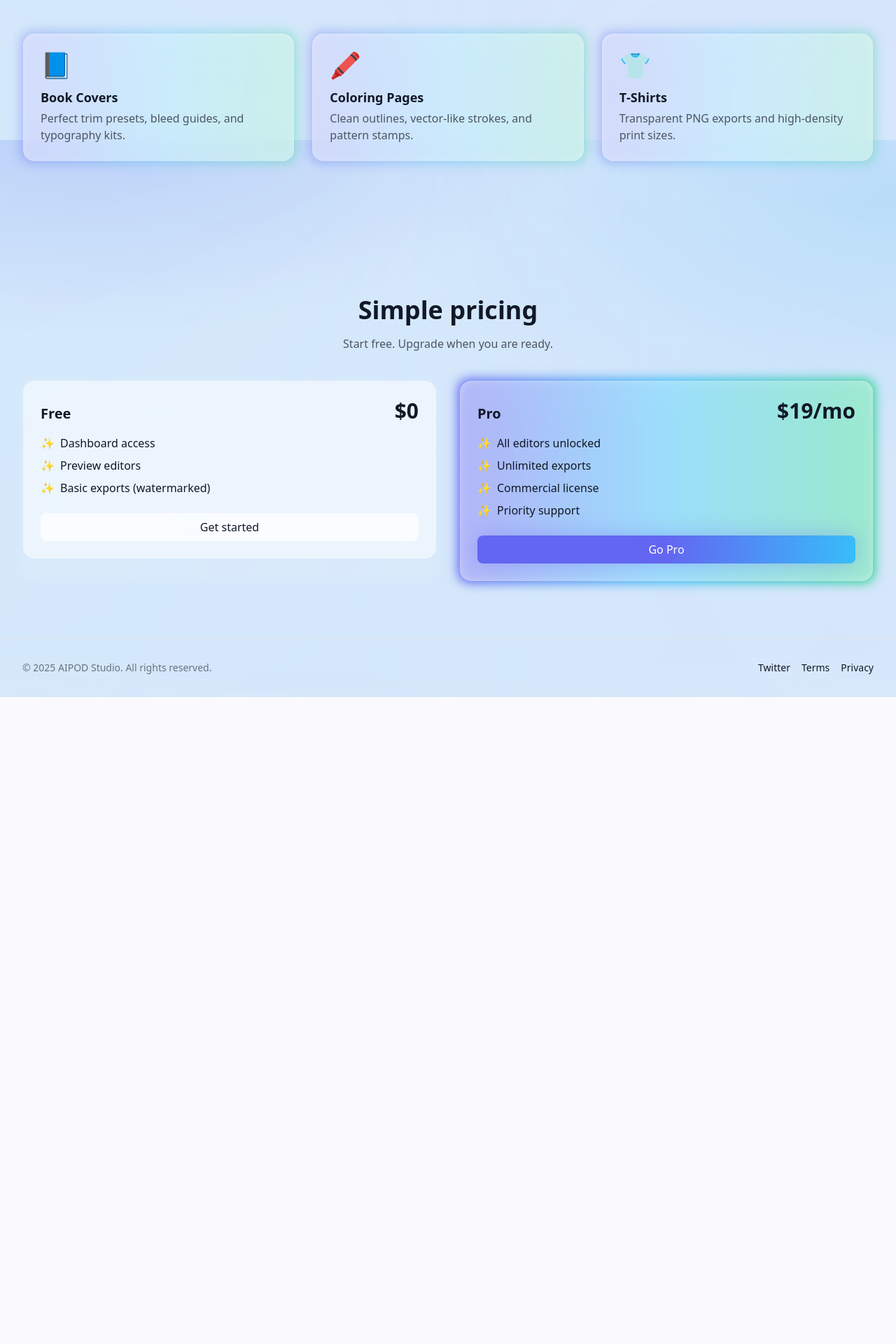
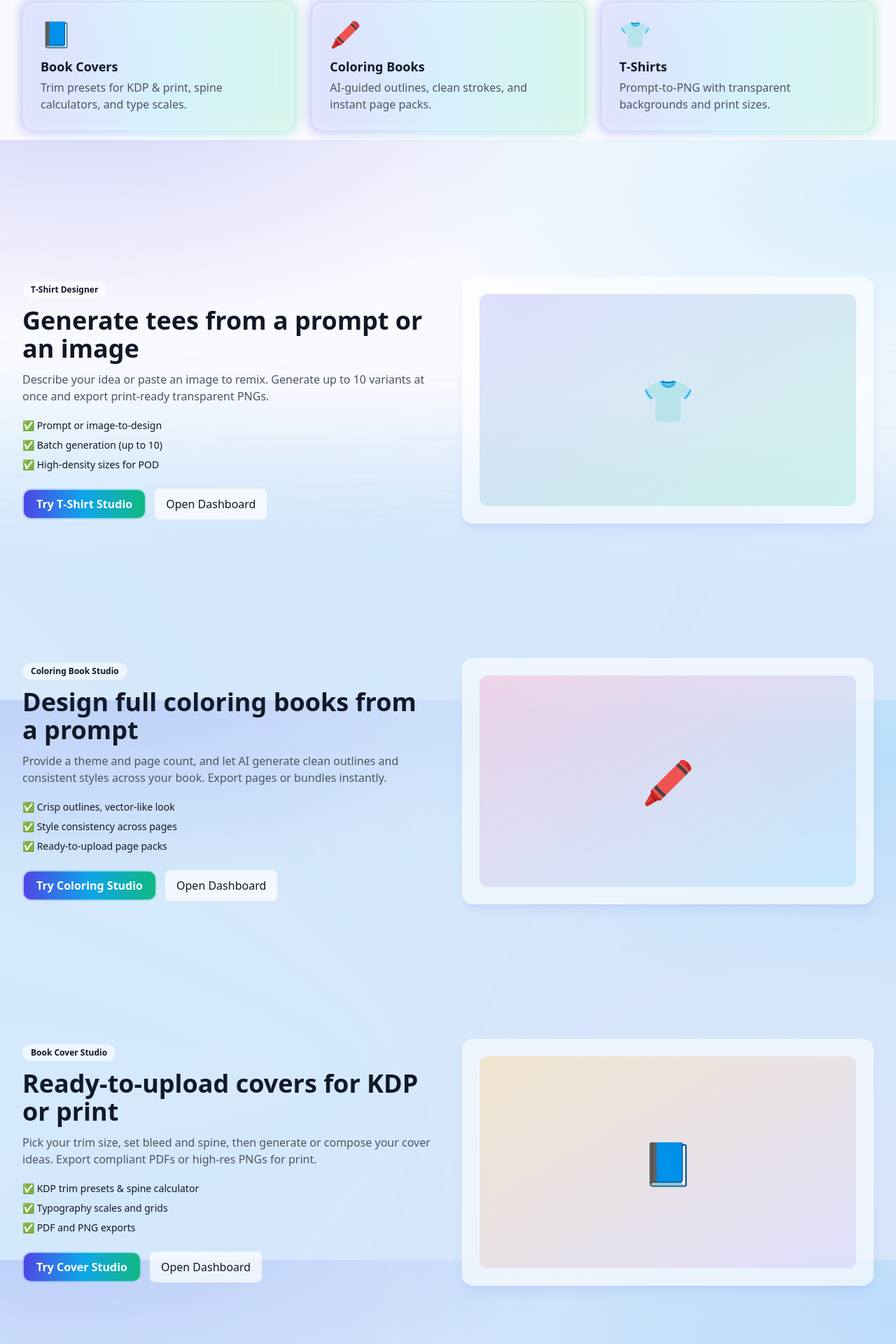
Before and after one commit to larbito/AIPOD, a Next.js app: page / in a window 1280 px wide. Shown: the part 600-2520 px from the top of the page at 70% size. Before the commit the page ends 1596 px from the top, so only its background shows below. Built offline with nearby package versions, Linux system fonts and the light colour scheme; no server answers.

Commit message:
Redesign homepage: new sections (About, T‑Shirt, Coloring, Book Cover, Why Us, CTA, FAQ). Simplify auth: login/register accept any input and redirect to dashboard.

```diff
--- a/app/api/auth/login/route.ts
+++ b/app/api/auth/login/route.ts
@@ -3,8 +3,7 @@ import { setUserCookie } from '@/lib/auth'
 
 export async function POST(request: Request) {
   const data = await request.json().catch(() => ({}))
-  const email = (data?.email || '').toString().trim().toLowerCase()
-  if (!email || !email.includes('@')) return NextResponse.json({ error: 'Invalid email' }, { status: 400 })
-  await setUserCookie({ email, isPro: false })
+  const email = (data?.email || '').toString().trim() || 'guest@aipod.local'
+  await setUserCookie({ email: email.toLowerCase(), isPro: false })
   return NextResponse.json({ ok: true })
 }
--- a/app/api/auth/register/route.ts
+++ b/app/api/auth/register/route.ts
@@ -3,8 +3,7 @@ import { setUserCookie } from '@/lib/auth'
 
 export async function POST(request: Request) {
   const data = await request.json().catch(() => ({}))
-  const email = (data?.email || '').toString().trim().toLowerCase()
-  if (!email || !email.includes('@')) return NextResponse.json({ error: 'Invalid email' }, { status: 400 })
-  await setUserCookie({ email, isPro: false })
+  const email = (data?.email || '').toString().trim() || 'guest@aipod.local'
+  await setUserCookie({ email: email.toLowerCase(), isPro: false })
   return NextResponse.json({ ok: true })
 }
--- a/app/login/page.tsx
+++ b/app/login/page.tsx
@@ -2,13 +2,13 @@
 import { useState } from 'react'
 
 export default function LoginPage() {
-  const [email, setEmail] = useState('')
+  const [identifier, setIdentifier] = useState('')
   const [loading, setLoading] = useState(false)
 
   const submit = async (e: React.FormEvent) => {
     e.preventDefault()
     setLoading(true)
-    await fetch('/api/auth/login', { method: 'POST', headers: { 'Content-Type': 'application/json' }, body: JSON.stringify({ email })})
+    await fetch('/api/auth/login', { method: 'POST', headers: { 'Content-Type': 'application/json' }, body: JSON.stringify({ email: identifier })})
     window.location.href = '/dashboard'
   }
 
@@ -16,7 +16,7 @@ export default function LoginPage() {
     <div className="container-max py-12 max-w-md">
       <h1 className="text-2xl font-bold mb-4">Login</h1>
       <form onSubmit={submit} className="card p-6 space-y-4">
-        <input className="w-full rounded-md border border-gray-300 dark:border-gray-700 bg-transparent px-3 py-2" placeholder="you@example.com" type="email" value={email} onChange={e=>setEmail(e.target.value)} required />
+        <input className="w-full rounded-md border border-gray-300 dark:border-gray-700 bg-transparent px-3 py-2" placeholder="Email or username" type="text" value={identifier} onChange={e=>setIdentifier(e.target.value)} required />
         <button className="btn-primary w-full" disabled={loading}>{loading ? 'Loading…' : 'Login'}</button>
       </form>
     </div>
--- a/app/page.tsx
+++ b/app/page.tsx
@@ -6,15 +6,16 @@ import { GlowCard } from '@/components/GlowCard'
 export default function HomePage() {
   return (
     <div>
-      <section className="relative overflow-hidden">
+      {/* About + Hero */}
+      <section id="about" className="relative overflow-hidden">
         <div className="container-max py-20 md:py-28 relative">
           <div className="relative z-10 max-w-4xl">
             <span className="badge mb-4">Next‑gen studio for POD creators</span>
             <h1 className="text-5xl md:text-7xl font-extrabold tracking-tight mb-4 leading-tight">
-              <span className="text-gradient">Create stunning book covers, coloring pages, and tees</span>
+              <span className="text-gradient">Design covers, coloring books, and tees with AI</span>
             </h1>
             <p className="text-lg md:text-xl text-gray-600 dark:text-gray-300 mb-8 max-w-2xl">
-              Supercharged canvas with neon‑clean aesthetics, glass UI, and instant exports. Designed for book makers, coloring artists, and t‑shirt brands.
+              AIPOD Studio helps you generate ready‑to‑sell assets for KDP and print‑on‑demand. Modern canvas, fast exports, and AI‑assisted creation.
             </p>
             <div className="flex flex-wrap gap-4">
               <NeonButton href="/dashboard" className="h-11">Open Dashboard</NeonButton>
@@ -25,24 +26,171 @@ export default function HomePage() {
             <GlowCard>
               <div className="text-4xl mb-3">📘</div>
               <h3 className="font-semibold text-lg mb-1">Book Covers</h3>
-              <p className="text-gray-600 dark:text-gray-300">Perfect trim presets, bleed guides, and typography kits.</p>
+              <p className="text-gray-600 dark:text-gray-300">Trim presets for KDP & print, spine calculators, and type scales.</p>
             </GlowCard>
             <GlowCard>
               <div className="text-4xl mb-3">🖍️</div>
-              <h3 className="font-semibold text-lg mb-1">Coloring Pages</h3>
-              <p className="text-gray-600 dark:text-gray-300">Clean outlines, vector‑like strokes, and pattern stamps.</p>
+              <h3 className="font-semibold text-lg mb-1">Coloring Books</h3>
+              <p className="text-gray-600 dark:text-gray-300">AI‑guided outlines, clean strokes, and instant page packs.</p>
             </GlowCard>
             <GlowCard>
               <div className="text-4xl mb-3">👕</div>
               <h3 className="font-semibold text-lg mb-1">T‑Shirts</h3>
-              <p className="text-gray-600 dark:text-gray-300">Transparent PNG exports and high‑density print sizes.</p>
+              <p className="text-gray-600 dark:text-gray-300">Prompt‑to‑PNG with transparent backgrounds and print sizes.</p>
             </GlowCard>
           </div>
         </div>
       </section>
+
+      {/* T‑Shirt Feature */}
+      <section id="tshirt" className="container-max py-16 md:py-24">
+        <div className="grid md:grid-cols-2 gap-10 items-center">
+          <div>
+            <span className="badge mb-3">T‑Shirt Designer</span>
+            <h2 className="text-3xl md:text-4xl font-bold mb-3">Generate tees from a prompt or an image</h2>
+            <p className="text-gray-600 dark:text-gray-300 mb-5">
+              Describe your idea or paste an image to remix. Generate up to 10 variants at once and export print‑ready transparent PNGs.
+            </p>
+            <ul className="space-y-2 mb-6 text-sm">
+              <li>✅ Prompt or image‑to‑design</li>
+              <li>✅ Batch generation (up to 10)</li>
+              <li>✅ High‑density sizes for POD</li>
+            </ul>
+            <div className="flex gap-3">
+              <NeonButton href="/studio/tshirt" className="h-11">Try T‑Shirt Studio</NeonButton>
+              <Link href="/dashboard" className="btn-secondary h-11">Open Dashboard</Link>
+            </div>
+          </div>
+          <div className="card p-6">
+            <div className="aspect-video rounded-xl bg-gradient-to-br from-indigo-500/20 to-emerald-400/20 flex items-center justify-center text-6xl">
+              👕
+            </div>
+          </div>
+        </div>
+      </section>
+
+      {/* Coloring Book Feature */}
+      <section id="coloring" className="container-max py-16 md:py-24">
+        <div className="grid md:grid-cols-2 gap-10 items-center md:flex-row-reverse">
+          <div className="order-2 md:order-1">
+            <span className="badge mb-3">Coloring Book Studio</span>
+            <h2 className="text-3xl md:text-4xl font-bold mb-3">Design full coloring books from a prompt</h2>
+            <p className="text-gray-600 dark:text-gray-300 mb-5">
+              Provide a theme and page count, and let AI generate clean outlines and consistent styles across your book. Export pages or bundles instantly.
+            </p>
+            <ul className="space-y-2 mb-6 text-sm">
+              <li>✅ Crisp outlines, vector‑like look</li>
+              <li>✅ Style consistency across pages</li>
+              <li>✅ Ready‑to‑upload page packs</li>
+            </ul>
+            <div className="flex gap-3">
+              <NeonButton href="/studio/coloring" className="h-11">Try Coloring Studio</NeonButton>
+              <Link href="/dashboard" className="btn-secondary h-11">Open Dashboard</Link>
+            </div>
+          </div>
+          <div className="card p-6 order-1 md:order-2">
+            <div className="aspect-video rounded-xl bg-gradient-to-br from-pink-500/20 to-sky-400/20 flex items-center justify-center text-6xl">
+              🖍️
+            </div>
+          </div>
+        </div>
+      </section>
+
+      {/* Book Cover Feature */}
+      <section id="covers" className="container-max py-16 md:py-24">
+        <div className="grid md:grid-cols-2 gap-10 items-center">
+          <div>
+            <span className="badge mb-3">Book Cover Studio</span>
+            <h2 className="text-3xl md:text-4xl font-bold mb-3">Ready‑to‑upload covers for KDP or print</h2>
+            <p className="text-gray-600 dark:text-gray-300 mb-5">
+              Pick your trim size, set bleed and spine, then generate or compose your cover ideas. Export compliant PDFs or high‑res PNGs for print.
+            </p>
+            <ul className="space-y-2 mb-6 text-sm">
+              <li>✅ KDP trim presets & spine calculator</li>
+              <li>✅ Typography scales and grids</li>
+              <li>✅ PDF and PNG exports</li>
+            </ul>
+            <div className="flex gap-3">
+              <NeonButton href="/studio/cover" className="h-11">Try Cover Studio</NeonButton>
+              <Link href="/dashboard" className="btn-secondary h-11">Open Dashboard</Link>
+            </div>
+          </div>
+          <div className="card p-6">
+            <div className="aspect-video rounded-xl bg-gradient-to-br from-amber-500/20 to-violet-400/20 flex items-center justify-center text-6xl">
+              📘
+            </div>
+          </div>
+        </div>
+      </section>
+
+      {/* Pricing */}
       <div id="pricing">
         <Pricing />
       </div>
+
+      {/* Why Us */}
+      <section id="why-us" className="container-max py-16 md:py-24">
+        <h2 className="text-3xl md:text-4xl font-bold text-center mb-10">Why choose AIPOD Studio</h2>
+        <div className="grid md:grid-cols-3 gap-6">
+          <GlowCard>
+            <h3 className="font-semibold text-lg mb-2">Built for POD workflows</h3>
+            <p className="text-gray-600 dark:text-gray-300">Presets for real marketplaces and printers so you skip guesswork.</p>
+          </GlowCard>
+          <GlowCard>
+            <h3 className="font-semibold text-lg mb-2">Fast, modern, delightful</h3>
+            <p className="text-gray-600 dark:text-gray-300">Glassmorphism UI, keyboard shortcuts, and instant previews.</p>
+          </GlowCard>
+          <GlowCard>
+            <h3 className="font-semibold text-lg mb-2">Own your exports</h3>
+            <p className="text-gray-600 dark:text-gray-300">High‑res assets with clear licensing when you upgrade.</p>
+          </GlowCard>
+        </div>
+      </section>
+
+      {/* Extra CTA */}
+      <section id="cta" className="container-max py-12">
+        <div className="card p-8 md:p-10 flex flex-col md:flex-row items-center justify-between gap-6">
+          <div>
+            <h3 className="text-2xl font-bold mb-2">Start creating today</h3>
+            <p className="text-gray-600 dark:text-gray-300">Jump into the dashboard and try all studios in minutes.</p>
+          </div>
+          <div className="flex gap-3">
+            <NeonButton href="/dashboard" className="h-11">Open Dashboard</NeonButton>
+            <Link href="/register" className="btn-secondary h-11">Create free account</Link>
+          </div>
+        </div>
+      </section>
+
+      {/* FAQ */}
+      <section id="faq" className="container-max py-16 md:py-24">
+        <h2 className="text-3xl md:text-4xl font-bold text-center mb-10">Frequently asked questions</h2>
+        <div className="grid md:grid-cols-2 gap-6">
+          <div className="card p-6">
+            <details>
+              <summary className="font-semibold cursor-pointer">Do I need any design experience?</summary>
+              <p className="mt-2 text-gray-600 dark:text-gray-300">No. The studios are guided and AI‑assisted. You can start from prompts or simple templates.</p>
+            </details>
+          </div>
+          <div className="card p-6">
+            <details>
+              <summary className="font-semibold cursor-pointer">Are the exports ready for KDP or printers?</summary>
+              <p className="mt-2 text-gray-600 dark:text-gray-300">Yes. Choose your trim size and we handle bleed, spine, and safe areas.</p>
+            </details>
+          </div>
+          <div className="card p-6">
+            <details>
+              <summary className="font-semibold cursor-pointer">Can I generate multiple t‑shirt designs at once?</summary>
+              <p className="mt-2 text-gray-600 dark:text-gray-300">Yes. Batch up to 10 variants per prompt for faster iteration.</p>
+            </details>
+          </div>
+          <div className="card p-6">
+            <details>
+              <summary className="font-semibold cursor-pointer">What’s included in the free plan?</summary>
+              <p className="mt-2 text-gray-600 dark:text-gray-300">Access to all editors with basic, watermarked exports. Upgrade to remove limits.</p>
+            </details>
+          </div>
+        </div>
+      </section>
     </div>
   )
 }
--- a/app/register/page.tsx
+++ b/app/register/page.tsx
@@ -2,13 +2,13 @@
 import { useState } from 'react'
 
 export default function RegisterPage() {
-  const [email, setEmail] = useState('')
+  const [identifier, setIdentifier] = useState('')
   const [loading, setLoading] = useState(false)
 
   const submit = async (e: React.FormEvent) => {
     e.preventDefault()
     setLoading(true)
-    await fetch('/api/auth/register', { method: 'POST', headers: { 'Content-Type': 'application/json' }, body: JSON.stringify({ email })})
+    await fetch('/api/auth/register', { method: 'POST', headers: { 'Content-Type': 'application/json' }, body: JSON.stringify({ email: identifier })})
     window.location.href = '/dashboard'
   }
 
@@ -16,7 +16,7 @@ export default function RegisterPage() {
     <div className="container-max py-12 max-w-md">
       <h1 className="text-2xl font-bold mb-4">Create your account</h1>
       <form onSubmit={submit} className="card p-6 space-y-4">
-        <input className="w-full rounded-md border border-gray-300 dark:border-gray-700 bg-transparent px-3 py-2" placeholder="you@example.com" type="email" value={email} onChange={e=>setEmail(e.target.value)} required />
+        <input className="w-full rounded-md border border-gray-300 dark:border-gray-700 bg-transparent px-3 py-2" placeholder="Email or username" type="text" value={identifier} onChange={e=>setIdentifier(e.target.value)} required />
         <button className="btn-primary w-full" disabled={loading}>{loading ? 'Creating…' : 'Sign up'}</button>
       </form>
     </div>
```
